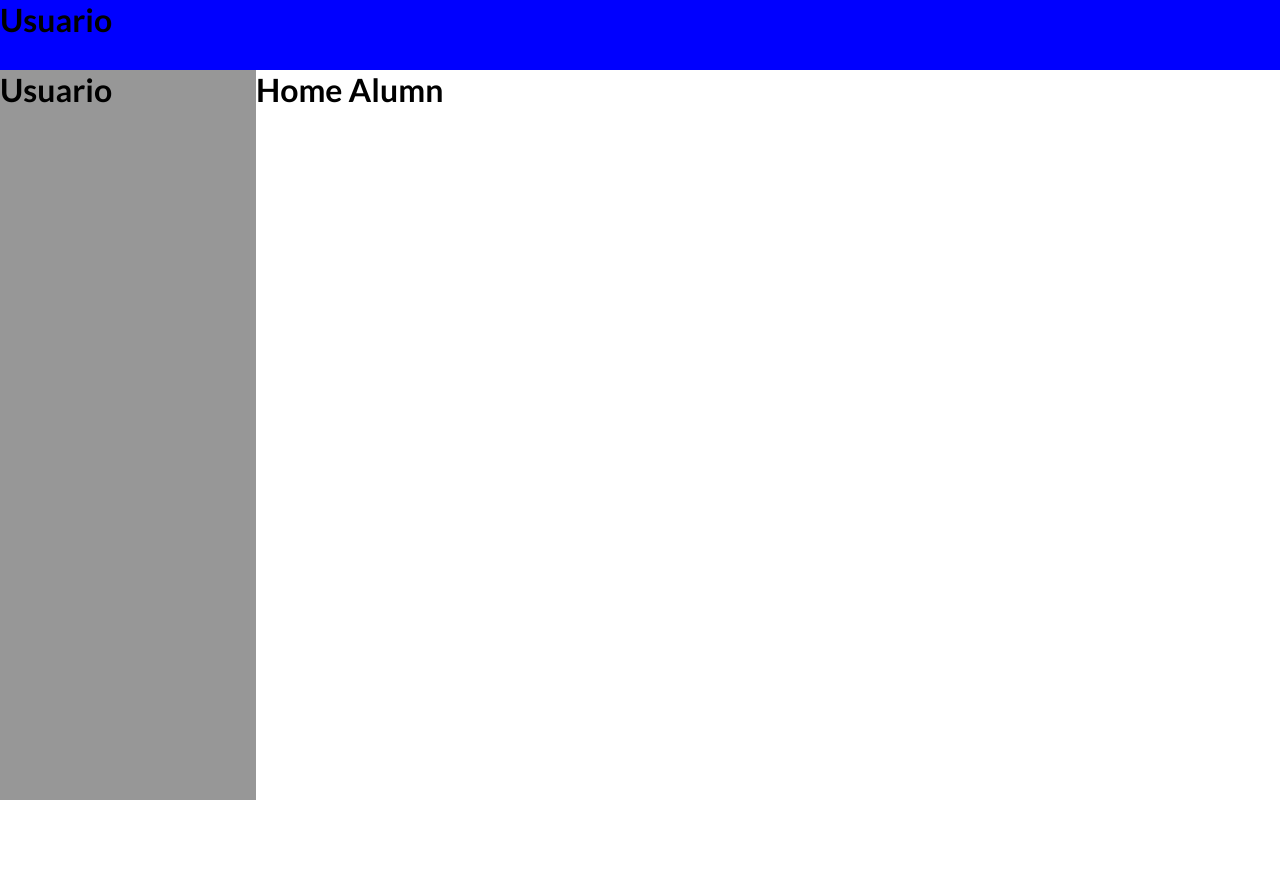
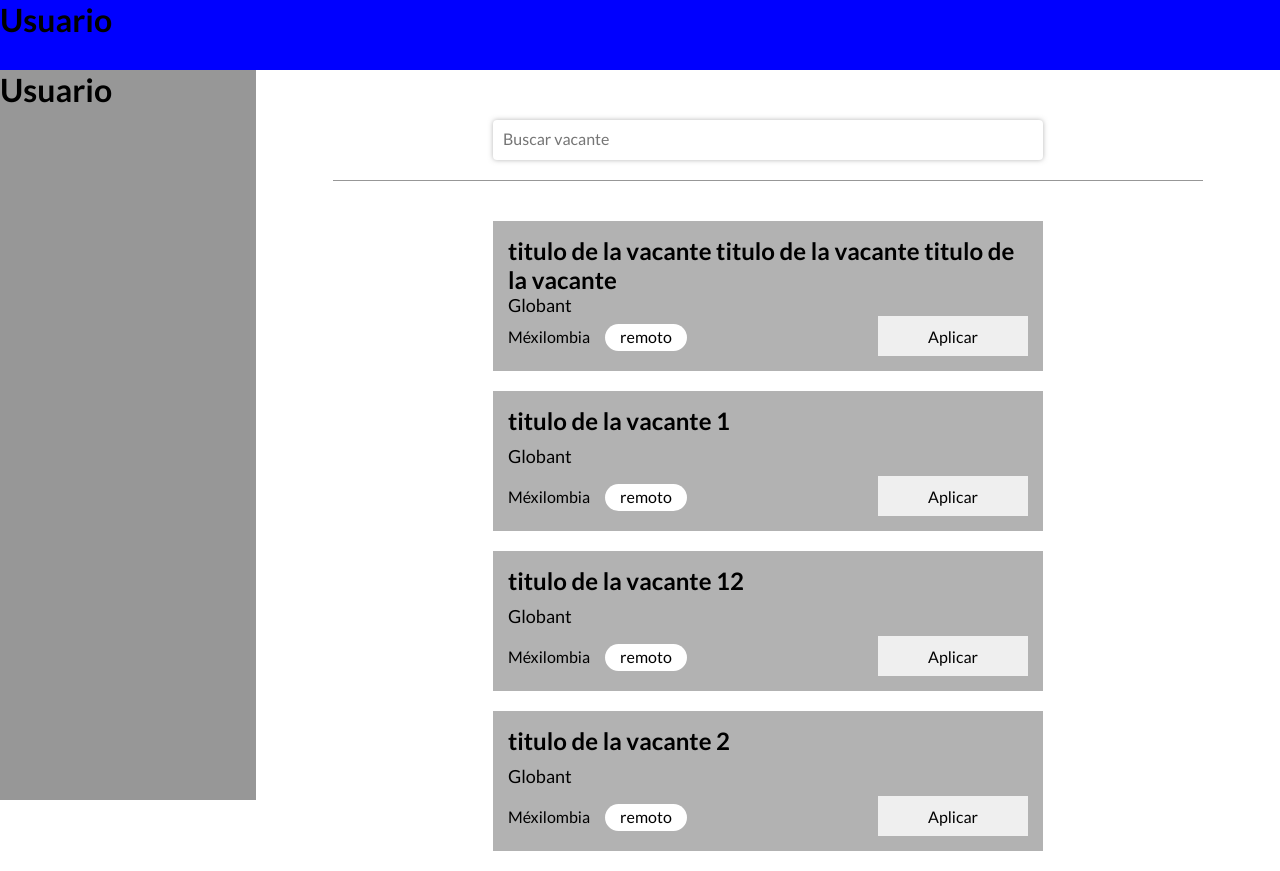
Before and after one commit to El-Guerrero-Jaguar/Frontend, a React app: page / in a window 1280 px wide. Before the commit the page ends 800 px from the top, so only its background shows below. Built offline with nearby package versions, Linux system fonts and the light colour scheme.

Commit message:
[Update] Home and Home styles

```diff
--- a/src/assets/styles/main.scss
+++ b/src/assets/styles/main.scss
@@ -30,11 +30,55 @@ main {
   grid-area: content;
   &.isCoach {
     grid-area: 2 / 1 / 2 / 3;
+    display: flex;
+    justify-content: space-between;
+  }
+}
+
+.Home {
+  &-list {
+    &-vacancies,
+    &-alumns {
+      display: flex;
+      flex-direction: column;
+      background-color: lavender;
+      margin: 2.5%;
+      h2 {
+        margin: 15px 20px;
+      }
+    }
+    &-vacancies {
+      width: 55%;
+    }
+    &-alumns {
+      width: 35%;
+    }
+  }
+  &-search {
+    display: flex;
+    width: 85%;
+    min-height: 70px;
+    margin: 30px auto 40px;
+    padding: 20px;
+    border-bottom: 1px solid rgba(83, 83, 83, .6);
+    place-content: center;
+    input {
+      border: none;
+      box-shadow: 0 0 5px rgba(110, 110, 110, .5);
+      border-radius: 4px;
+      height: 40px;
+      width: 550px;
+      text-indent: 1rem;
+      &::placeholder {
+        font-family: $font-lato;
+        font-size: 1.6rem;
+      }
+    }
   }
 }
 
 .VacanciesApplied-title {
   margin: 30px 0;
-  font-size: $font-bebas;
+  font-family: $font-bebas;
   text-align: center;
 }
--- a/src/hoc/withVacancies.jsx
+++ b/src/hoc/withVacancies.jsx
@@ -11,21 +11,21 @@ const withVacancies = (Component) => (props) => {
     },
     {
       id: 1,
-      title: 'titulo de la vacante',
+      title: 'titulo de la vacante 1',
       company: 'Globant',
       country: 'Méxilombia',
       modality: 'remoto',
     },
     {
       id: 2,
-      title: 'titulo de la vacante',
+      title: 'titulo de la vacante 12',
       company: 'Globant',
       country: 'Méxilombia',
       modality: 'remoto',
     },
     {
       id: 3,
-      title: 'titulo de la vacante',
+      title: 'titulo de la vacante 2',
       company: 'Globant',
       country: 'Méxilombia',
       modality: 'remoto',
--- a/src/pages/Home.jsx
+++ b/src/pages/Home.jsx
@@ -1,12 +1,41 @@
-import React from 'react';
+import React, { useState, useMemo } from 'react';
 import { useAppContext } from '../context';
+import withVacancies from '../hoc/withVacancies';
 
-const Home = () => {
+import VacanciesList from '../containers/VacaciesList';
+import StudentsList from '../containers/StudentsList';
+
+const Home = ({ vacancies }) => {
   const [{ isCoach }] = useAppContext();
+  const [search, setSearch] = useState('');
 
-  return (
-    <h1>{isCoach ? 'Home coach' : 'Home Alumn'}</h1>
+  const filtederVacancies = useMemo(() => vacancies.filter((vacancy) => (
+    vacancy.title.toLowerCase().includes(search.toLowerCase())
+  )), [vacancies, search]);
+
+  const handleSearch = (event) => {
+    setSearch(event.target.value);
+  };
+
+  return isCoach ? (
+    <>
+      <section className="Home-list-vacancies">
+        <h2>Lista de Vacantes</h2>
+        <VacanciesList vacancies={vacancies} />
+      </section>
+      <section className="Home-list-alumns">
+        <h2>Lista de Vacantes</h2>
+        <StudentsList />
+      </section>
+    </>
+  ) : (
+    <>
+      <div className="Home-search">
+        <input type="text" placeholder="Buscar vacante" onChange={handleSearch} />
+      </div>
+      <VacanciesList vacancies={filtederVacancies} />
+    </>
   );
 };
 
-export default Home;
+export default withVacancies(Home);
```
